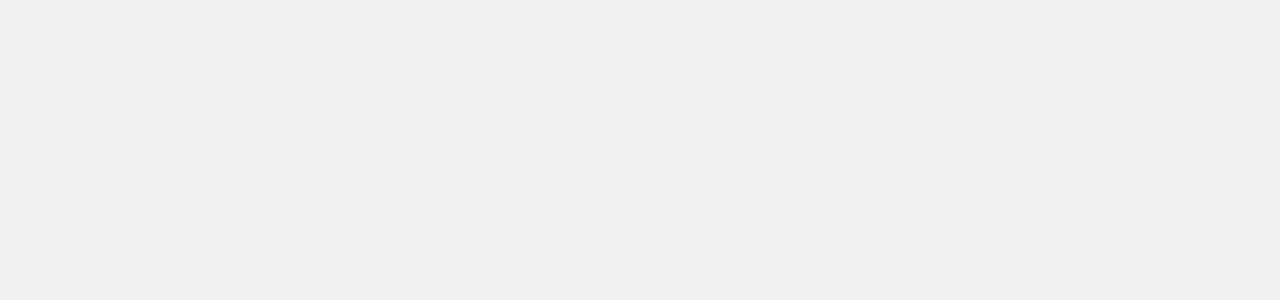
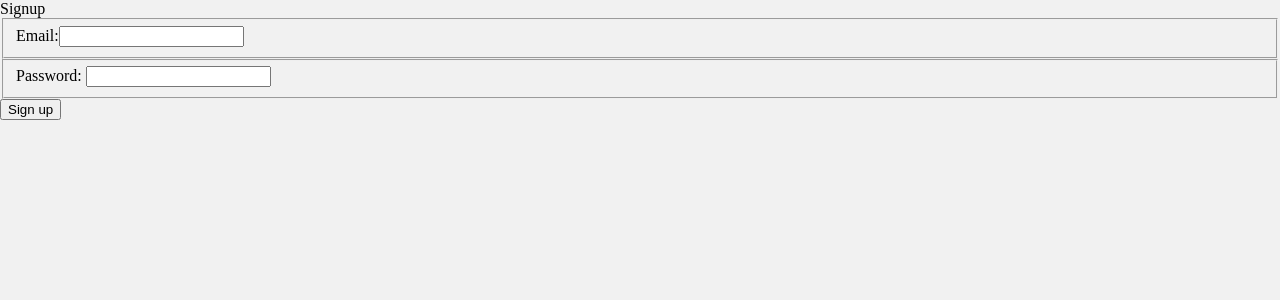
Before and after one commit to JunL6/todolist_app, a React (Create React App) app in the folder client/: page /signup in a window 1280 px wide. Shown: the top 300 px of the page. Built offline with nearby package versions, Linux system fonts and the light colour scheme.

Commit message:
client: added the basic of Singup component; server: added CORS

```diff
--- a/client/package.json
+++ b/client/package.json
@@ -6,13 +6,15 @@
     "@testing-library/jest-dom": "^4.2.4",
     "@testing-library/react": "^9.3.2",
     "@testing-library/user-event": "^7.1.2",
+    "axios": "^0.19.2",
     "react": "^16.12.0",
     "react-dom": "^16.12.0",
     "react-modal": "^3.11.2",
     "react-redux": "^7.1.3",
     "react-router-dom": "^5.1.2",
     "react-scripts": "^3.4.0",
-    "redux": "^4.0.5"
+    "redux": "^4.0.5",
+    "redux-form": "^8.3.5"
   },
   "scripts": {
     "start": "react-scripts start",
--- /dev/null
+++ b/client/src/components/auth/Signup.js
@@ -0,0 +1,37 @@
+import React from "react";
+import { Field, reduxForm } from "redux-form";
+import axios from "axios";
+
+const URL_SIGNUP = "http://localhost:4000/signup";
+
+class Signup extends React.Component {
+  onFormSubmit = (formProps) => {
+    console.log(formProps);
+    axios
+      .post(URL_SIGNUP, formProps)
+      .then((response) => console.log(response))
+      .catch((err) => console.error(err));
+  };
+
+  render() {
+    const { handleSubmit } = this.props;
+    return (
+      <div>
+        <div>Signup</div>
+        <form onSubmit={handleSubmit(this.onFormSubmit)}>
+          <fieldset>
+            <label>Email:</label>
+            <Field name="username" component="input" type="text" />
+          </fieldset>
+          <fieldset>
+            <label>Password: </label>
+            <Field name="password" component="input" type="password" />
+          </fieldset>
+          <button>Sign up</button>
+        </form>
+      </div>
+    );
+  }
+}
+
+export default Signup = reduxForm({ form: "signup" })(Signup);
--- a/client/src/index.js
+++ b/client/src/index.js
@@ -7,7 +7,8 @@
 import reducer from "./reducers/index";
 import { BrowserRouter, Route } from "react-router-dom";
 import App from "./App";
-import Login from "./components/Login";
+import Login from "./components/auth/Login";
+import Signup from "./components/auth/Signup";
 // import Modal from "react-modal";
 
 // Modal.setAppElement("#root");
@@ -17,6 +18,7 @@
     <BrowserRouter>
       <Route path="/" exact component={App} />
       <Route path="/login" component={Login} />
+      <Route path="/signup" component={Signup} />
     </BrowserRouter>
   </Provider>,
   document.getElementById("root")
--- a/client/src/reducers/index.js
+++ b/client/src/reducers/index.js
@@ -3,12 +3,14 @@
 import visibilityReducer from "./visibilityReducer";
 import groupSelectedReducer from "./groupSelectedReducer";
 import groupListReducer from "./groupListReducer";
+import { reducer as formReducer } from "redux-form";
 
 const rootReducer = combineReducers({
   todoList: todoListReducer,
   visibility: visibilityReducer,
   groupSelected: groupSelectedReducer,
-  groupList: groupListReducer
+  groupList: groupListReducer,
+  form: formReducer,
 });
 
 export default rootReducer;
```
Also changed, not shown: client/src/components/auth/Login.js (renamed from client/src/components/Login.js), 1 other file (tests, documents, lock files or other folders).
